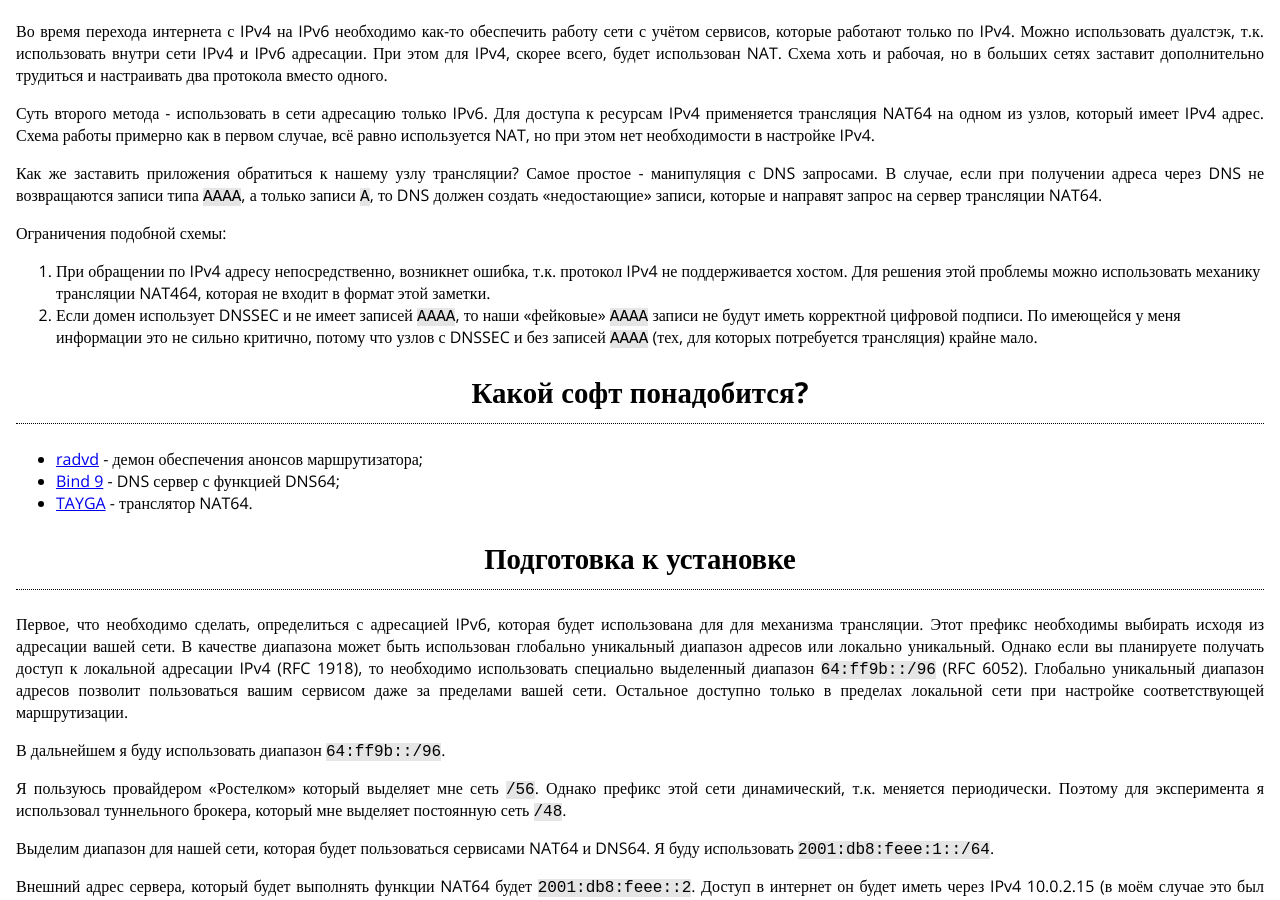
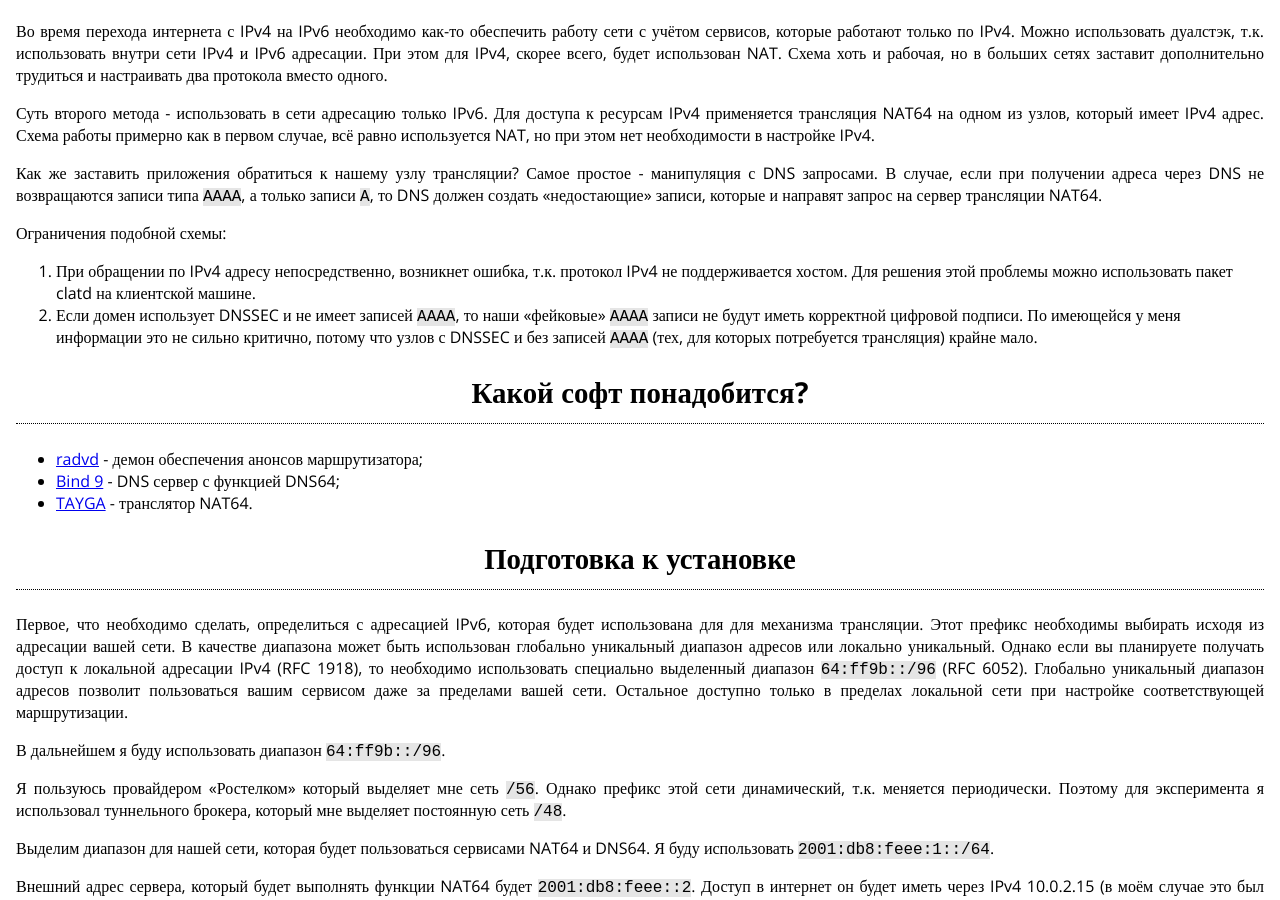
Before and after one commit to fsa/site, a Jekyll site: the page built from _posts/2022-12-01-nat64-dns64.md, in a window 1280 px wide and 900 px high, scrolled down 336 px. Built offline with Jekyll 4.4.1, drawn with Linux system fonts in a browser that asks for light colours.

Commit message:
NAT64: небольшая коррекция про clat

```diff
--- a/_posts/2022-12-01-nat64-dns64.md
+++ b/_posts/2022-12-01-nat64-dns64.md
@@ -17,7 +17,7 @@ excerpt: Решил провести эксперимент с построен
 
 Ограничения подобной схемы:
 
-1. При обращении по IPv4 адресу непосредственно, возникнет ошибка, т.к. протокол IPv4 не поддерживается хостом. Для решения этой проблемы можно использовать механику трансляции NAT464, которая не входит в формат этой заметки.
+1. При обращении по IPv4 адресу непосредственно, возникнет ошибка, т.к. протокол IPv4 не поддерживается хостом. Для решения этой проблемы можно использовать пакет clatd на клиентской машине.
 2. Если домен использует DNSSEC и не имеет записей `AAAA`, то наши «фейковые» `AAAA` записи не будут иметь корректной цифровой подписи. По имеющейся у меня информации это не сильно критично, потому что узлов с DNSSEC и без записей `AAAA` (тех, для которых потребуется трансляция) крайне мало.
 
 ## Какой софт понадобится?
```
